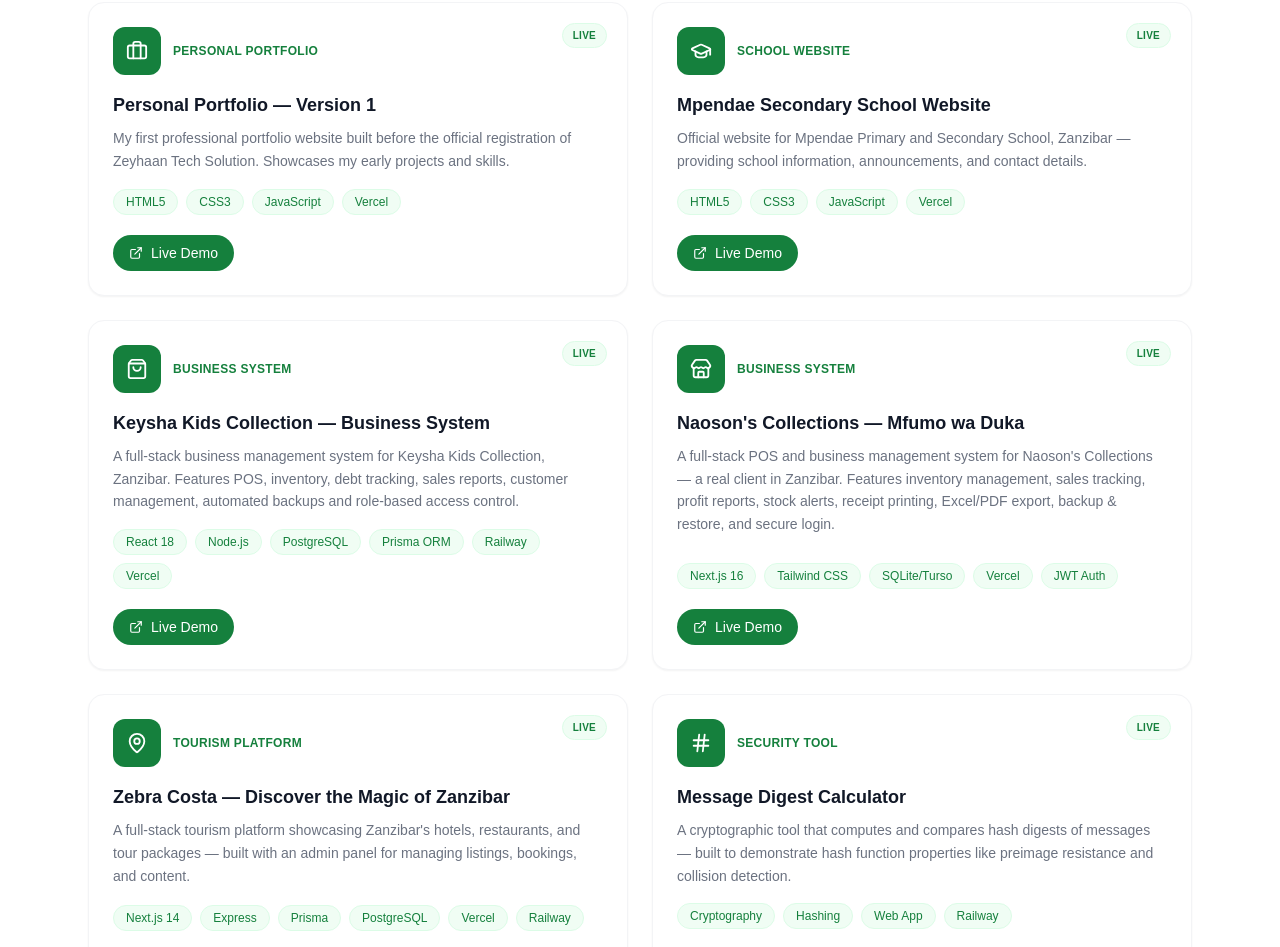
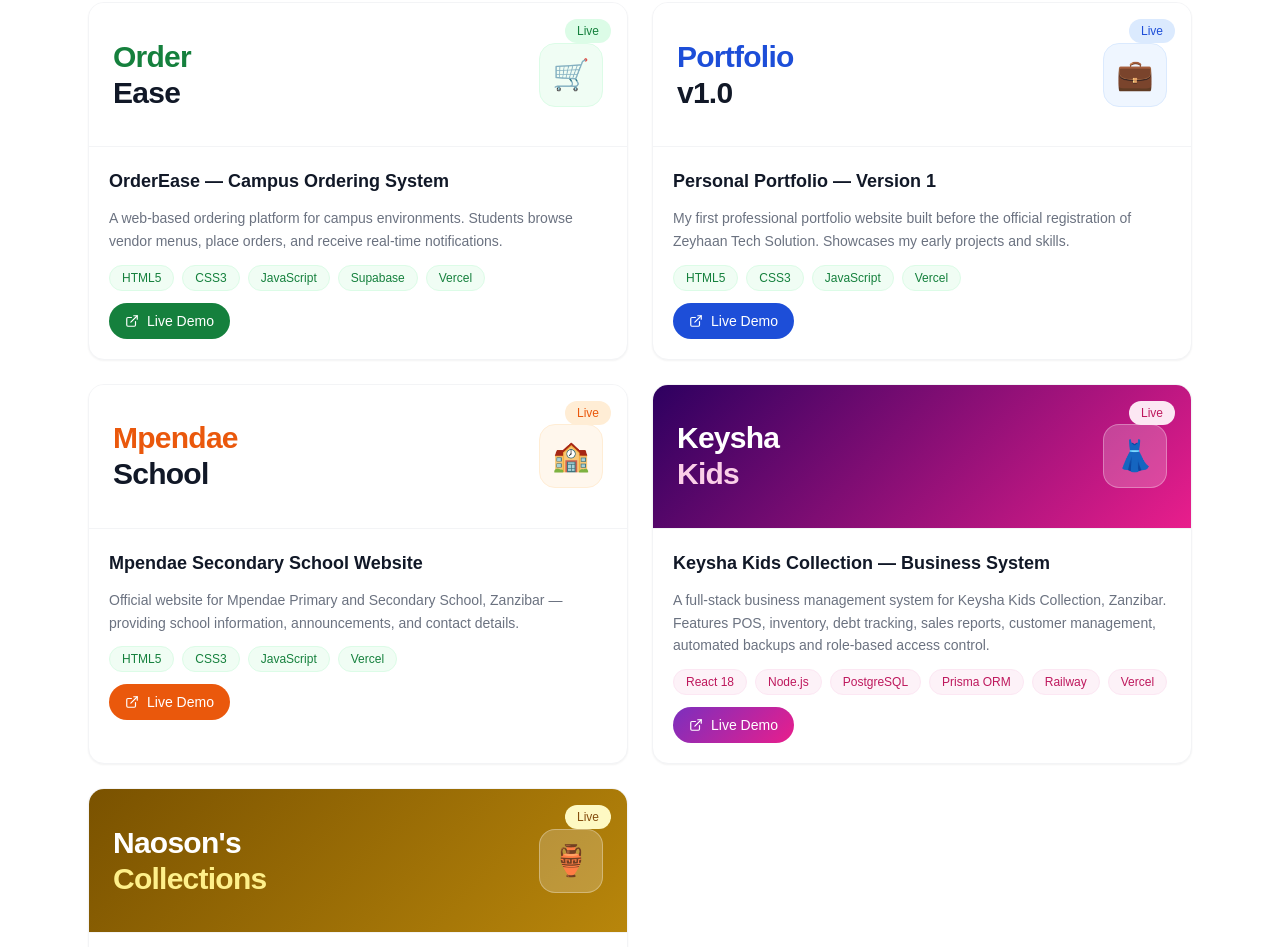
Before and after one commit to zeytham/zeyhaan-portfolio, a Next.js app: page / in a window 1280 px wide. Shown: the part 3500-4447 px from the top of the page. Built offline with nearby package versions, Linux system fonts and the light colour scheme.

Commit message:
Refactor Projects component and add new project cards
Refactored Projects component to remove unused project data and icons, and added new project cards for OrderEase and Keysha Kids Collection.

```diff
--- a/components/Projects.jsx
+++ b/components/Projects.jsx
@@ -1,87 +1,12 @@
 "use client";
 import { motion } from "framer-motion";
-import {
-  ExternalLink,
-  Code2,
-  Briefcase,
-  GraduationCap,
-  ShoppingBag,
-  Store,
-  MapPin,
-  Hash,
-  Youtube,
-} from "lucide-react";
-
-const projects = [
-  {
-    icon: Briefcase,
-    category: "Personal Portfolio",
-    title: "Personal Portfolio — Version 1",
-    description:
-      "My first professional portfolio website built before the official registration of Zeyhaan Tech Solution. Showcases my early projects and skills.",
-    tags: ["HTML5", "CSS3", "JavaScript", "Vercel"],
-    liveUrl: "https://zeyana-portfolio.vercel.app/",
-    status: "Live",
-  },
-  {
-    icon: GraduationCap,
-    category: "School Website",
-    title: "Mpendae Secondary School Website",
-    description:
-      "Official website for Mpendae Primary and Secondary School, Zanzibar — providing school information, announcements, and contact details.",
-    tags: ["HTML5", "CSS3", "JavaScript", "Vercel"],
-    liveUrl: "https://mpendae-secondary-school.vercel.app/",
-    status: "Live",
-  },
-  {
-    icon: ShoppingBag,
-    category: "Business System",
-    title: "Keysha Kids Collection — Business System",
-    description:
-      "A full-stack business management system for Keysha Kids Collection, Zanzibar. Features POS, inventory, debt tracking, sales reports, customer management, automated backups and role-based access control.",
-    tags: ["React 18", "Node.js", "PostgreSQL", "Prisma ORM", "Railway", "Vercel"],
-    liveUrl: "https://keyshakids.vercel.app",
-    status: "Live",
-  },
-  {
-    icon: Store,
-    category: "Business System",
-    title: "Naoson's Collections — Mfumo wa Duka",
-    description:
-      "A full-stack POS and business management system for Naoson's Collections — a real client in Zanzibar. Features inventory management, sales tracking, profit reports, stock alerts, receipt printing, Excel/PDF export, backup & restore, and secure login.",
-    tags: ["Next.js 16", "Tailwind CSS", "SQLite/Turso", "Vercel", "JWT Auth"],
-    liveUrl: "https://naoson.vercel.app/",
-    status: "Live",
-  },
-  {
-    icon: MapPin,
-    category: "Tourism Platform",
-    title: "Zebra Costa — Discover the Magic of Zanzibar",
-    description:
-      "A full-stack tourism platform showcasing Zanzibar's hotels, restaurants, and tour packages — built with an admin panel for managing listings, bookings, and content.",
-    tags: ["Next.js 14", "Express", "Prisma", "PostgreSQL", "Vercel", "Railway"],
-    liveUrl: "https://tanzania-tourism-platform.vercel.app/",
-    status: "Live",
-  },
-  {
-    icon: Hash,
-    category: "Security Tool",
-    title: "Message Digest Calculator",
-    description:
-      "A cryptographic tool that computes and compares hash digests of messages — built to demonstrate hash function properties like preimage resistance and collision detection.",
-    tags: ["Cryptography", "Hashing", "Web App", "Railway"],
-    liveUrl: "https://message-digest-calculator-production.up.railway.app/",
-    videoUrl: "https://youtu.be/f0RCJNSpoYE",
-    status: "Live",
-  },
-];
+import { ExternalLink, Code2 } from "lucide-react";
 
 export default function Projects() {
   return (
     <section id="projects" className="py-24 bg-white">
       <div className="max-w-6xl mx-auto px-6">
 
-        {/* Header */}
         <motion.div
           initial={{ opacity: 0, y: 20 }}
           whileInView={{ opacity: 1, y: 0 }}
@@ -97,88 +22,241 @@ export default function Projects() {
           </p>
         </motion.div>
 
-        {/* Cards */}
         <div className="grid grid-cols-1 md:grid-cols-2 gap-6">
-          {projects.map((project, index) => {
-            const Icon = project.icon;
-            return (
+
+          {/* Card 1 - OrderEase */}
           <motion.div
-                key={project.title}
             initial={{ opacity: 0, y: 30 }}
             whileInView={{ opacity: 1, y: 0 }}
             viewport={{ once: true }}
-                transition={{ duration: 0.6, delay: index * 0.1 }}
-                whileHover={{ y: -6 }}
-                className="relative bg-white border border-gray-100 rounded-2xl overflow-hidden shadow-sm hover:shadow-xl transition-shadow duration-300 p-6 flex flex-col"
+            transition={{ duration: 0.6, delay: 0.1 }}
+            className="relative bg-white border border-gray-100 rounded-2xl overflow-hidden shadow-sm hover:shadow-lg transition-shadow duration-300"
           >
-                {/* Status badge */}
-                <span className="absolute top-5 right-5 text-[10px] uppercase tracking-wide bg-green-50 text-green-700 border border-green-100 px-2.5 py-1 rounded-full font-semibold">
-                  {project.status}
-                </span>
-
-                {/* Icon + category */}
-                <div className="flex items-center gap-3 mb-4">
-                  <div className="w-12 h-12 bg-green-700 rounded-xl flex items-center justify-center flex-shrink-0 group-hover:scale-110 transition-transform duration-300">
-                    <Icon size={22} className="text-white" />
+            <div className="h-36 bg-white border-b border-gray-100 flex items-center justify-between px-6">
+              <div>
+                <p className="text-3xl font-black text-green-700 tracking-tight">Order</p>
+                <p className="text-3xl font-black text-gray-900 tracking-tight">Ease</p>
               </div>
-                  <span className="text-xs uppercase tracking-wide text-green-700 font-semibold">
-                    {project.category}
-                  </span>
+              <div className="w-16 h-16 rounded-2xl bg-green-50 border border-green-100 flex items-center justify-center">
+                <span className="text-3xl">🛒</span>
               </div>
-
-                <h3 className="text-lg font-bold text-gray-900 mb-2">{project.title}</h3>
-                <p className="text-gray-500 text-sm leading-relaxed mb-4 flex-1">
-                  {project.description}
+              <div className="absolute top-4 right-4 bg-green-100 text-green-700 text-xs px-3 py-1 rounded-full font-medium">Live</div>
+            </div>
+            <div className="p-5 space-y-3">
+              <h3 className="text-lg font-bold text-gray-900">OrderEase — Campus Ordering System</h3>
+              <p className="text-gray-500 text-sm leading-relaxed">
+                A web-based ordering platform for campus environments. Students browse vendor menus, place orders, and receive real-time notifications.
               </p>
-
-                <div className="flex flex-wrap gap-2 mb-5">
-                  {project.tags.map((tag) => (
-                    <span
-                      key={tag}
-                      className="text-xs bg-green-50 text-green-700 border border-green-100 px-3 py-1 rounded-full"
-                    >
-                      {tag}
-                    </span>
-                  ))}
+              <div className="flex flex-wrap gap-2">
+                <span className="text-xs bg-green-50 text-green-700 border border-green-100 px-3 py-1 rounded-full">HTML5</span>
+                <span className="text-xs bg-green-50 text-green-700 border border-green-100 px-3 py-1 rounded-full">CSS3</span>
+                <span className="text-xs bg-green-50 text-green-700 border border-green-100 px-3 py-1 rounded-full">JavaScript</span>
+                <span className="text-xs bg-green-50 text-green-700 border border-green-100 px-3 py-1 rounded-full">Supabase</span>
+                <span className="text-xs bg-green-50 text-green-700 border border-green-100 px-3 py-1 rounded-full">Vercel</span>
               </div>
-
-                <div className="flex flex-wrap gap-3">
               <motion.a
-                    href={project.liveUrl}
+                href="https://orderease-kappa.vercel.app"
                 target="_blank"
                 rel="noopener noreferrer"
                 whileHover={{ scale: 1.05 }}
                 whileTap={{ scale: 0.97 }}
-                    className="inline-flex items-center gap-2 bg-green-700 hover:bg-green-800 text-white text-sm font-medium px-4 py-2 rounded-full transition-colors duration-300"
+                className="inline-flex items-center gap-2 bg-green-700 text-white text-sm font-medium px-4 py-2 rounded-full"
               >
                 <ExternalLink size={14} />
                 Live Demo
               </motion.a>
+            </div>
+          </motion.div>
 
-                  {project.videoUrl && (
+          {/* Card 2 - Portfolio v1 */}
+          <motion.div
+            initial={{ opacity: 0, y: 30 }}
+            whileInView={{ opacity: 1, y: 0 }}
+            viewport={{ once: true }}
+            transition={{ duration: 0.6, delay: 0.2 }}
+            className="relative bg-white border border-gray-100 rounded-2xl overflow-hidden shadow-sm hover:shadow-lg transition-shadow duration-300"
+          >
+            <div className="h-36 bg-white border-b border-gray-100 flex items-center justify-between px-6">
+              <div>
+                <p className="text-3xl font-black text-blue-700 tracking-tight">Portfolio</p>
+                <p className="text-3xl font-black text-gray-900 tracking-tight">v1.0</p>
+              </div>
+              <div className="w-16 h-16 rounded-2xl bg-blue-50 border border-blue-100 flex items-center justify-center">
+                <span className="text-3xl">💼</span>
+              </div>
+              <div className="absolute top-4 right-4 bg-blue-100 text-blue-700 text-xs px-3 py-1 rounded-full font-medium">Live</div>
+            </div>
+            <div className="p-5 space-y-3">
+              <h3 className="text-lg font-bold text-gray-900">Personal Portfolio — Version 1</h3>
+              <p className="text-gray-500 text-sm leading-relaxed">
+                My first professional portfolio website built before the official registration of Zeyhaan Tech Solution. Showcases my early projects and skills.
+              </p>
+              <div className="flex flex-wrap gap-2">
+                <span className="text-xs bg-green-50 text-green-700 border border-green-100 px-3 py-1 rounded-full">HTML5</span>
+                <span className="text-xs bg-green-50 text-green-700 border border-green-100 px-3 py-1 rounded-full">CSS3</span>
+                <span className="text-xs bg-green-50 text-green-700 border border-green-100 px-3 py-1 rounded-full">JavaScript</span>
+                <span className="text-xs bg-green-50 text-green-700 border border-green-100 px-3 py-1 rounded-full">Vercel</span>
+              </div>
               <motion.a
-                      href={project.videoUrl}
+                href="https://zeyana-portfolio.vercel.app/"
                 target="_blank"
                 rel="noopener noreferrer"
                 whileHover={{ scale: 1.05 }}
                 whileTap={{ scale: 0.97 }}
-                      className="inline-flex items-center gap-2 bg-white border border-green-200 text-green-700 hover:bg-green-50 text-sm font-medium px-4 py-2 rounded-full transition-colors duration-300"
+                className="inline-flex items-center gap-2 bg-blue-700 text-white text-sm font-medium px-4 py-2 rounded-full"
               >
-                      <Youtube size={14} />
-                      Watch Demo
+                <ExternalLink size={14} />
+                Live Demo
               </motion.a>
-                  )}
             </div>
           </motion.div>
-            );
-          })}
+
+          {/* Card 3 - Mpendae */}
+          <motion.div
+            initial={{ opacity: 0, y: 30 }}
+            whileInView={{ opacity: 1, y: 0 }}
+            viewport={{ once: true }}
+            transition={{ duration: 0.6, delay: 0.3 }}
+            className="relative bg-white border border-gray-100 rounded-2xl overflow-hidden shadow-sm hover:shadow-lg transition-shadow duration-300"
+          >
+            <div className="h-36 bg-white border-b border-gray-100 flex items-center justify-between px-6">
+              <div>
+                <p className="text-3xl font-black text-orange-600 tracking-tight">Mpendae</p>
+                <p className="text-3xl font-black text-gray-900 tracking-tight">School</p>
+              </div>
+              <div className="w-16 h-16 rounded-2xl bg-orange-50 border border-orange-100 flex items-center justify-center">
+                <span className="text-3xl">🏫</span>
+              </div>
+              <div className="absolute top-4 right-4 bg-orange-100 text-orange-600 text-xs px-3 py-1 rounded-full font-medium">Live</div>
+            </div>
+            <div className="p-5 space-y-3">
+              <h3 className="text-lg font-bold text-gray-900">Mpendae Secondary School Website</h3>
+              <p className="text-gray-500 text-sm leading-relaxed">
+                Official website for Mpendae Primary and Secondary School, Zanzibar — providing school information, announcements, and contact details.
+              </p>
+              <div className="flex flex-wrap gap-2">
+                <span className="text-xs bg-green-50 text-green-700 border border-green-100 px-3 py-1 rounded-full">HTML5</span>
+                <span className="text-xs bg-green-50 text-green-700 border border-green-100 px-3 py-1 rounded-full">CSS3</span>
+                <span className="text-xs bg-green-50 text-green-700 border border-green-100 px-3 py-1 rounded-full">JavaScript</span>
+                <span className="text-xs bg-green-50 text-green-700 border border-green-100 px-3 py-1 rounded-full">Vercel</span>
+              </div>
+              <motion.a
+                href="https://mpendae-secondary-school.vercel.app/"
+                target="_blank"
+                rel="noopener noreferrer"
+                whileHover={{ scale: 1.05 }}
+                whileTap={{ scale: 0.97 }}
+                className="inline-flex items-center gap-2 bg-orange-600 text-white text-sm font-medium px-4 py-2 rounded-full"
+              >
+                <ExternalLink size={14} />
+                Live Demo
+              </motion.a>
+            </div>
+          </motion.div>
+
+
+          {/* Card 5 - Keysha Kids */}
+<motion.div
+  initial={{ opacity: 0, y: 30 }}
+  whileInView={{ opacity: 1, y: 0 }}
+  viewport={{ once: true }}
+  transition={{ duration: 0.6, delay: 0.4 }}
+  className="relative bg-white border border-gray-100 rounded-2xl overflow-hidden shadow-sm hover:shadow-lg transition-shadow duration-300"
+>
+  <div className="h-36 border-b border-gray-100 flex items-center justify-between px-6"
+    style={{ background: 'linear-gradient(135deg, #2D0060, #E91E8C)' }}>
+    <div>
+      <p className="text-3xl font-black text-white tracking-tight">Keysha</p>
+      <p className="text-3xl font-black text-pink-200 tracking-tight">Kids</p>
+    </div>
+    <div className="w-16 h-16 rounded-2xl bg-white/20 border border-white/30 flex items-center justify-center">
+      <span className="text-3xl">👗</span>
+    </div>
+    <div className="absolute top-4 right-4 bg-pink-100 text-pink-700 text-xs px-3 py-1 rounded-full font-medium">Live</div>
+  </div>
+  <div className="p-5 space-y-3">
+    <h3 className="text-lg font-bold text-gray-900">Keysha Kids Collection — Business System</h3>
+    <p className="text-gray-500 text-sm leading-relaxed">
+      A full-stack business management system for Keysha Kids Collection, Zanzibar.
+      Features POS, inventory, debt tracking, sales reports, customer management,
+      automated backups and role-based access control.
+    </p>
+    <div className="flex flex-wrap gap-2">
+      <span className="text-xs bg-pink-50 text-pink-700 border border-pink-100 px-3 py-1 rounded-full">React 18</span>
+      <span className="text-xs bg-pink-50 text-pink-700 border border-pink-100 px-3 py-1 rounded-full">Node.js</span>
+      <span className="text-xs bg-pink-50 text-pink-700 border border-pink-100 px-3 py-1 rounded-full">PostgreSQL</span>
+      <span className="text-xs bg-pink-50 text-pink-700 border border-pink-100 px-3 py-1 rounded-full">Prisma ORM</span>
+      <span className="text-xs bg-pink-50 text-pink-700 border border-pink-100 px-3 py-1 rounded-full">Railway</span>
+      <span className="text-xs bg-pink-50 text-pink-700 border border-pink-100 px-3 py-1 rounded-full">Vercel</span>
+    </div>
+    <motion.a
+      href="https://keyshakids.vercel.app"
+      target="_blank"
+      rel="noopener noreferrer"
+      whileHover={{ scale: 1.05 }}
+      whileTap={{ scale: 0.97 }}
+      className="inline-flex items-center gap-2 text-white text-sm font-medium px-4 py-2 rounded-full"
+      style={{ background: 'linear-gradient(135deg, #7B2FBE, #E91E8C)' }}
+    >
+      <ExternalLink size={14} />
+      Live Demo
+    </motion.a>
+  </div>
+</motion.div>
+
+{/* Card 4 - Naoson */}
+<motion.div
+  initial={{ opacity: 0, y: 30 }}
+  whileInView={{ opacity: 1, y: 0 }}
+  viewport={{ once: true }}
+  transition={{ duration: 0.6, delay: 0.4 }}
+  className="relative bg-white border border-gray-100 rounded-2xl overflow-hidden shadow-sm hover:shadow-lg transition-shadow duration-300"
+>
+  <div className="h-36 border-b border-gray-100 flex items-center justify-between px-6"
+    style={{ background: 'linear-gradient(135deg, #7a5200, #b8860b)' }}>
+    <div>
+      <p className="text-3xl font-black text-white tracking-tight">Naoson's</p>
+      <p className="text-3xl font-black text-yellow-200 tracking-tight">Collections</p>
+    </div>
+    <div className="w-16 h-16 rounded-2xl bg-white/20 border border-white/30 flex items-center justify-center">
+      <span className="text-3xl">🏺</span>
+    </div>
+    <div className="absolute top-4 right-4 bg-yellow-100 text-yellow-800 text-xs px-3 py-1 rounded-full font-medium">Live</div>
+  </div>
+  <div className="p-5 space-y-3">
+    <h3 className="text-lg font-bold text-gray-900">Naoson's Collections — Mfumo wa Duka</h3>
+    <p className="text-gray-500 text-sm leading-relaxed">
+      A full-stack POS and business management system for Naoson's Collections — a real client in Zanzibar.
+      Features inventory management, sales tracking, profit reports, stock alerts, receipt printing, Excel/PDF export, backup & restore, and secure login.
+    </p>
+    <div className="flex flex-wrap gap-2">
+      <span className="text-xs px-3 py-1 rounded-full border" style={{ background: '#fff3dc', color: '#b8860b', borderColor: '#e8d5a3' }}>Next.js 16</span>
+      <span className="text-xs px-3 py-1 rounded-full border" style={{ background: '#fff3dc', color: '#b8860b', borderColor: '#e8d5a3' }}>Tailwind CSS</span>
+      <span className="text-xs px-3 py-1 rounded-full border" style={{ background: '#fff3dc', color: '#b8860b', borderColor: '#e8d5a3' }}>SQLite/Turso</span>
+      <span className="text-xs px-3 py-1 rounded-full border" style={{ background: '#fff3dc', color: '#b8860b', borderColor: '#e8d5a3' }}>Vercel</span>
+      <span className="text-xs px-3 py-1 rounded-full border" style={{ background: '#fff3dc', color: '#b8860b', borderColor: '#e8d5a3' }}>JWT Auth</span>
+    </div>
+    <motion.a
+      href="https://naoson.vercel.app/"
+      target="_blank"
+      rel="noopener noreferrer"
+      whileHover={{ scale: 1.05 }}
+      whileTap={{ scale: 0.97 }}
+      className="inline-flex items-center gap-2 text-white text-sm font-medium px-4 py-2 rounded-full"
+      style={{ background: 'linear-gradient(135deg, #7a5200, #b8860b)' }}
+    >
+      <ExternalLink size={14} />
+      Live Demo
+    </motion.a>
+  </div>
+</motion.div>
 
           {/* More Coming */}
           <motion.div
             initial={{ opacity: 0, y: 30 }}
             whileInView={{ opacity: 1, y: 0 }}
             viewport={{ once: true }}
-            transition={{ duration: 0.6, delay: 0.6 }}
+            transition={{ duration: 0.6, delay: 0.5 }}
             className="md:col-span-2 bg-gray-50 border border-dashed border-gray-200 rounded-2xl p-8 flex flex-col items-center justify-center text-center space-y-4"
           >
             <div className="w-12 h-12 bg-green-100 rounded-xl flex items-center justify-center">
```
Lines whose indentation alone changed are shown as unchanged.
